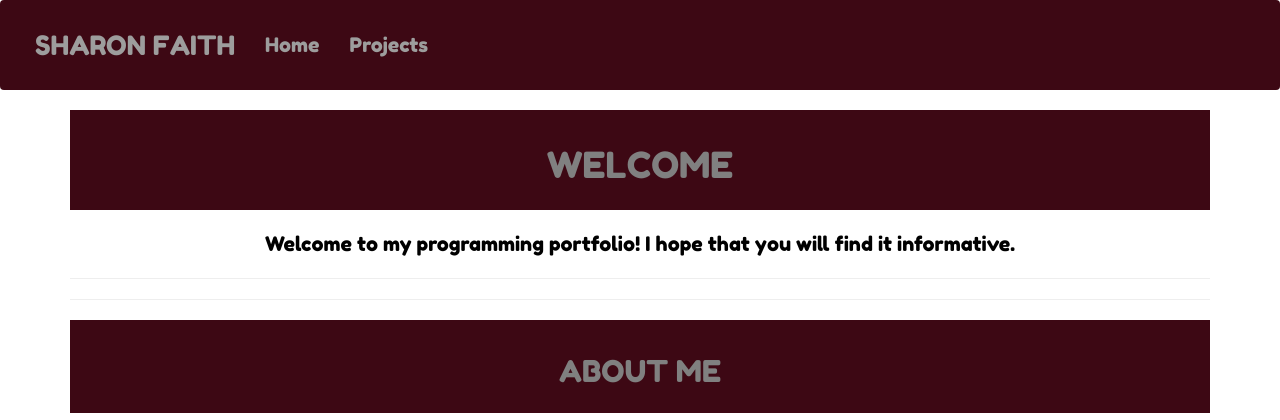
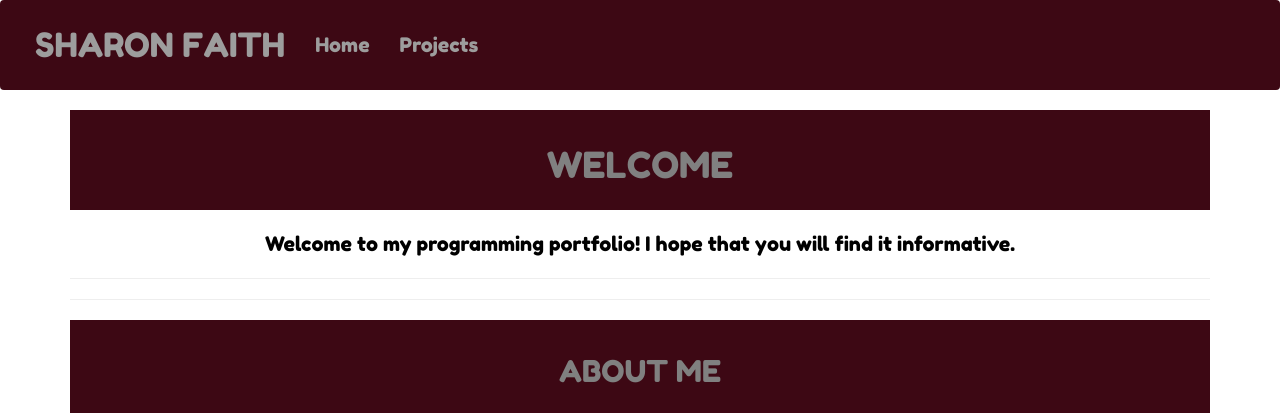
Before and after one commit to SharonFaith/portfolio, a Django app: page / in a window 1280 px wide. Shown: the top 420 px of the page. Run offline with Django 3.2, Linux system fonts and the light colour scheme; some libraries are stand-ins or nearby versions.

Commit message:
change navbar brand size

```diff
--- a/portfolio_app/templates/navbar.html
+++ b/portfolio_app/templates/navbar.html
@@ -12,7 +12,7 @@
                 <span class="icon-bar"></span>
                 <span class="icon-bar"></span>
             </button>
-            <a href="/" class="navbar-brand" style="font-size: 20pt;">SHARON FAITH</a>
+            <a href="/" class="navbar-brand" style="font-size: 25pt;">SHARON FAITH</a>
         </div>
         <div class="navbar-collapse collapse">
             <ul class="nav navbar-nav">
```
